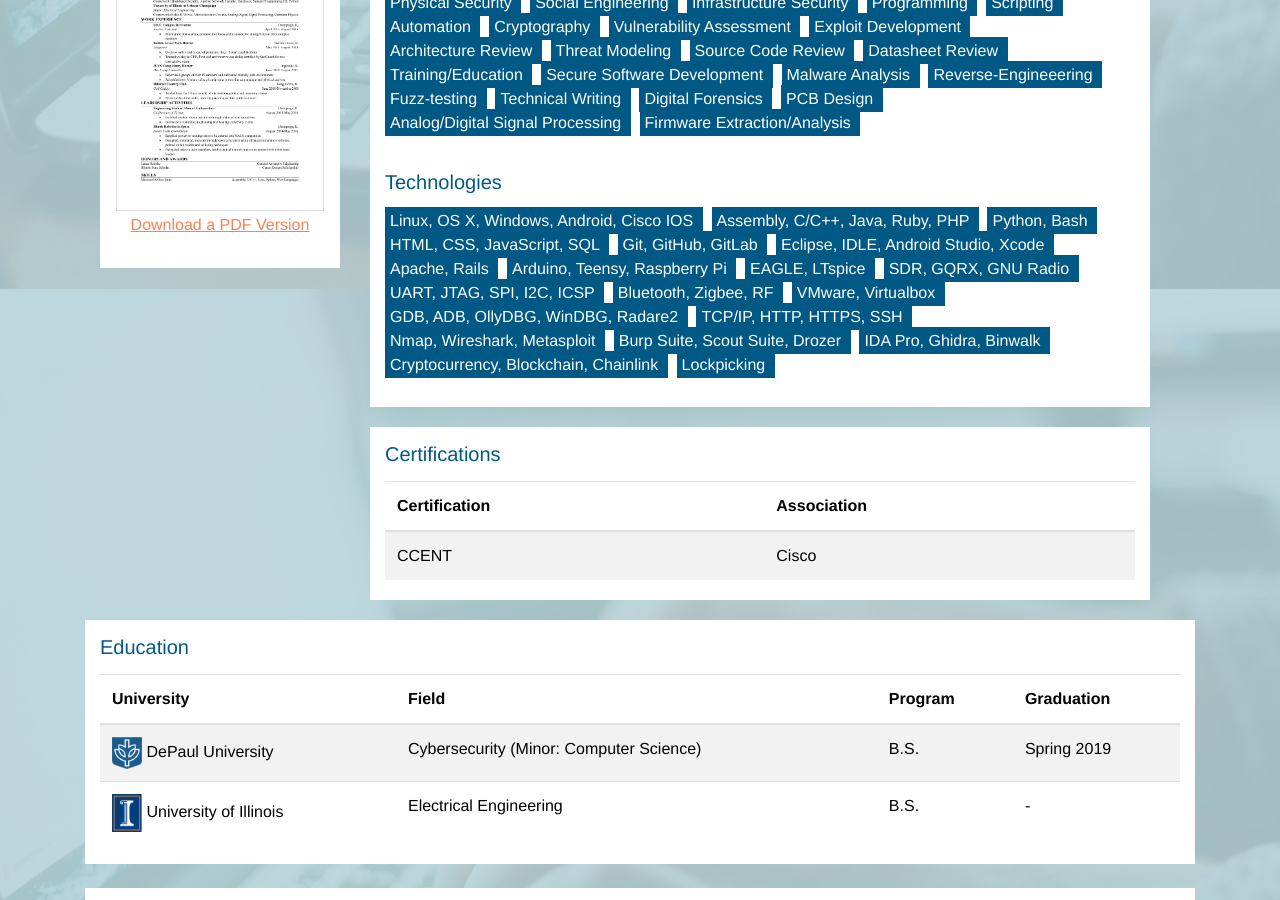
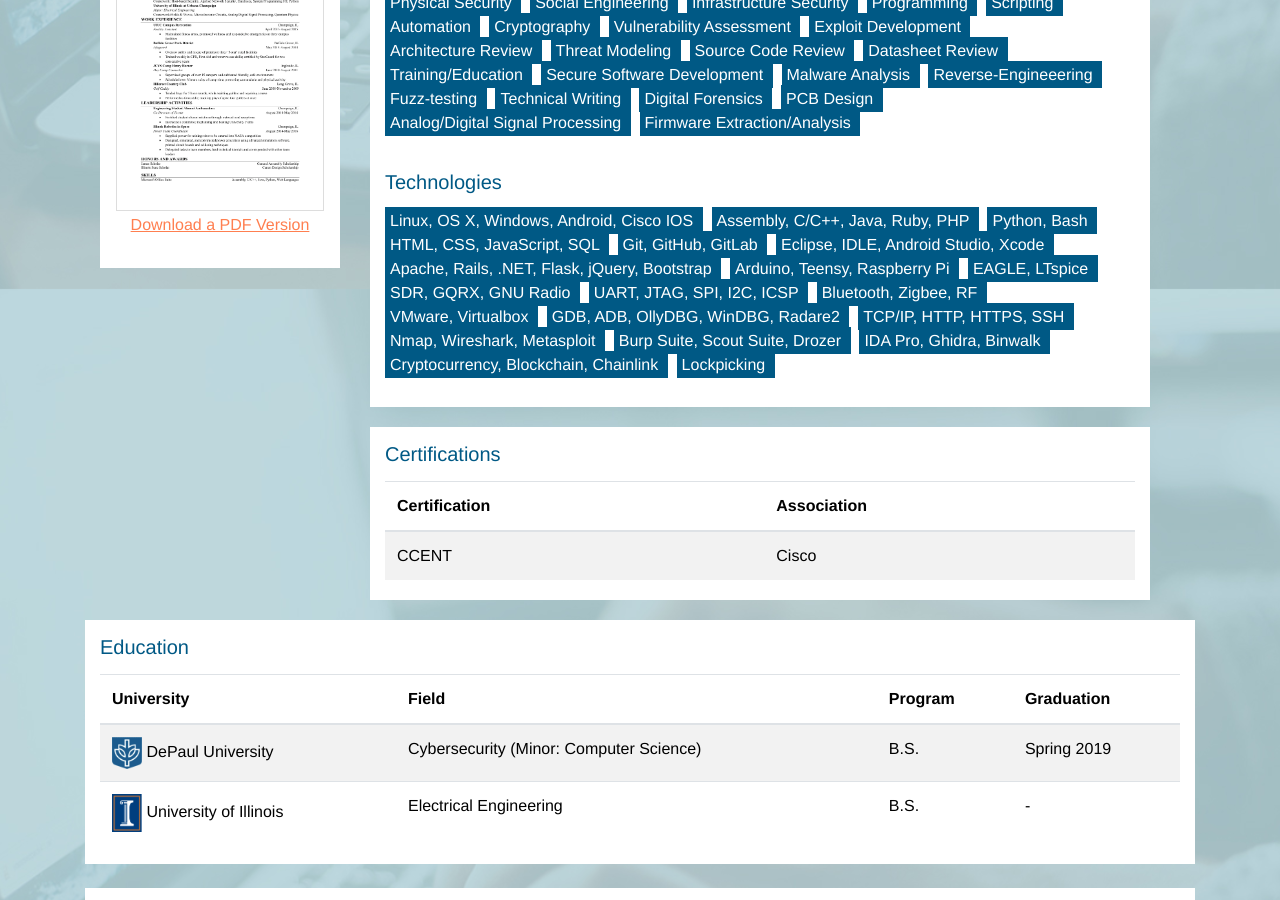
Before and after one commit to jrabinowitz2/jrabinowitz2.github.io, a Jekyll site: the page built from index.html, in a window 1280 px wide and 900 px high, scrolled down 611 px. Built offline with Jekyll 4.4.1, drawn with Linux system fonts in a browser that asks for light colours; nearby versions of some CDN libraries; comment, search, counter and statistics services are not loaded.

Commit message:
Update _config.yml

```diff
--- a/_config.yml
+++ b/_config.yml
@@ -59,7 +59,7 @@
 - HTML, CSS, JavaScript, SQL
 - Git, GitHub, GitLab
 - Eclipse, IDLE, Android Studio, Xcode
-- Apache, Rails
+- Apache, Rails, .NET, Flask, jQuery, Bootstrap
 - Arduino, Teensy, Raspberry Pi
 - EAGLE, LTspice
 - SDR, GQRX, GNU Radio
```
